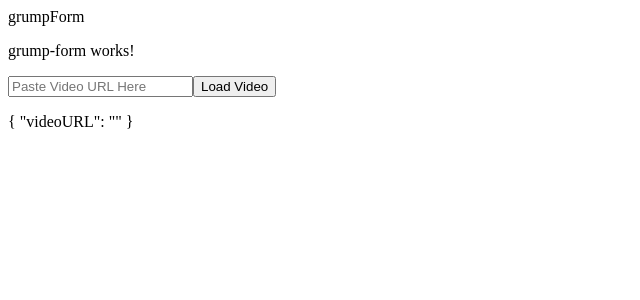
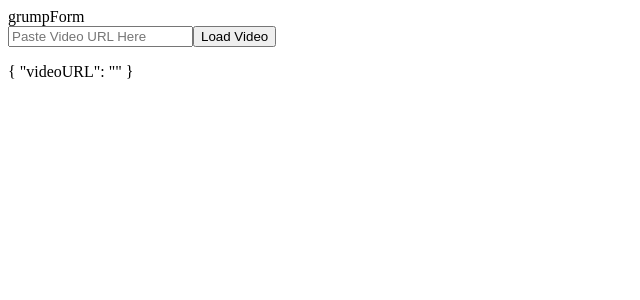
Before and after one commit to grumpdumpinfo/grumpForm, an Angular app: page / in a window 1280 px wide. Shown: the top 300 px of the page, without its empty margins (0-640 px from the left). Built offline with nearby package versions, Linux system fonts and the light colour scheme.

Commit message:
removed test text

```diff
--- a/src/app/grump-form/grump-form.component.html
+++ b/src/app/grump-form/grump-form.component.html
@@ -1,4 +1,3 @@
-<p>grump-form works!</p>
 <form [formGroup]="URLForm" (ngSubmit)="onSubmit()" *ngIf="!haveURL">
   <input
     type="text"
```
